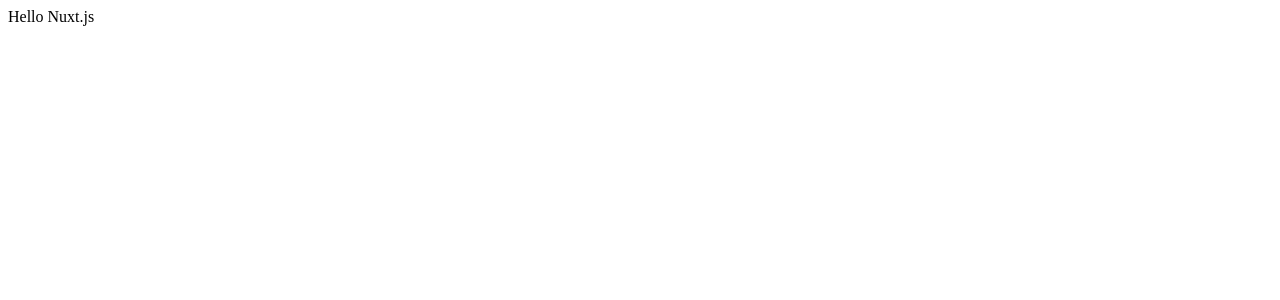
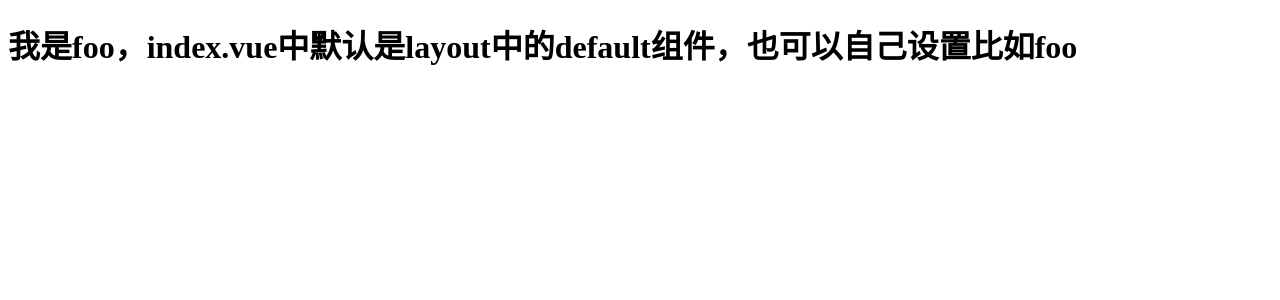
Before and after one commit to 1512955040/nuxt-demo, a Nuxt app: page / in a window 1280 px wide. Shown: the top 300 px of the page. Built offline with nearby package versions, Linux system fonts and the light colour scheme.

Commit message:
08-视图 布局

```diff
--- /dev/null
+++ b/layouts/default.vue
@@ -0,0 +1,18 @@
+<template>
+    <div>
+        <!-- 目的是设置公共部分Layout组件，是一个更简便的嵌套路由，公共部分可以设置在这块 -->
+        <h1>layouts/default.vue</h1>
+        <!-- 页面出口，类似于子路由出口 -->
+        <nuxt/>
+    </div>
+</template>
+
+<script>
+export default {
+    name:'LayoutDefault'
+}
+</script>
+
+<style>
+
+</style>
--- /dev/null
+++ b/layouts/foo.vue
@@ -0,0 +1,15 @@
+<template>
+  <div>
+      <h1>我是foo，index.vue中默认是layout中的default组件，也可以自己设置比如foo</h1>
+  </div>
+</template>
+
+<script>
+export default {
+
+}
+</script>
+
+<style>
+
+</style>
--- a/pages/index.vue
+++ b/pages/index.vue
@@ -4,7 +4,8 @@
 
 <script>
 export default {
-    name:"HomePage"
+    name:"HomePage",
+    layout:'foo'
 }
 </script>
 
```
